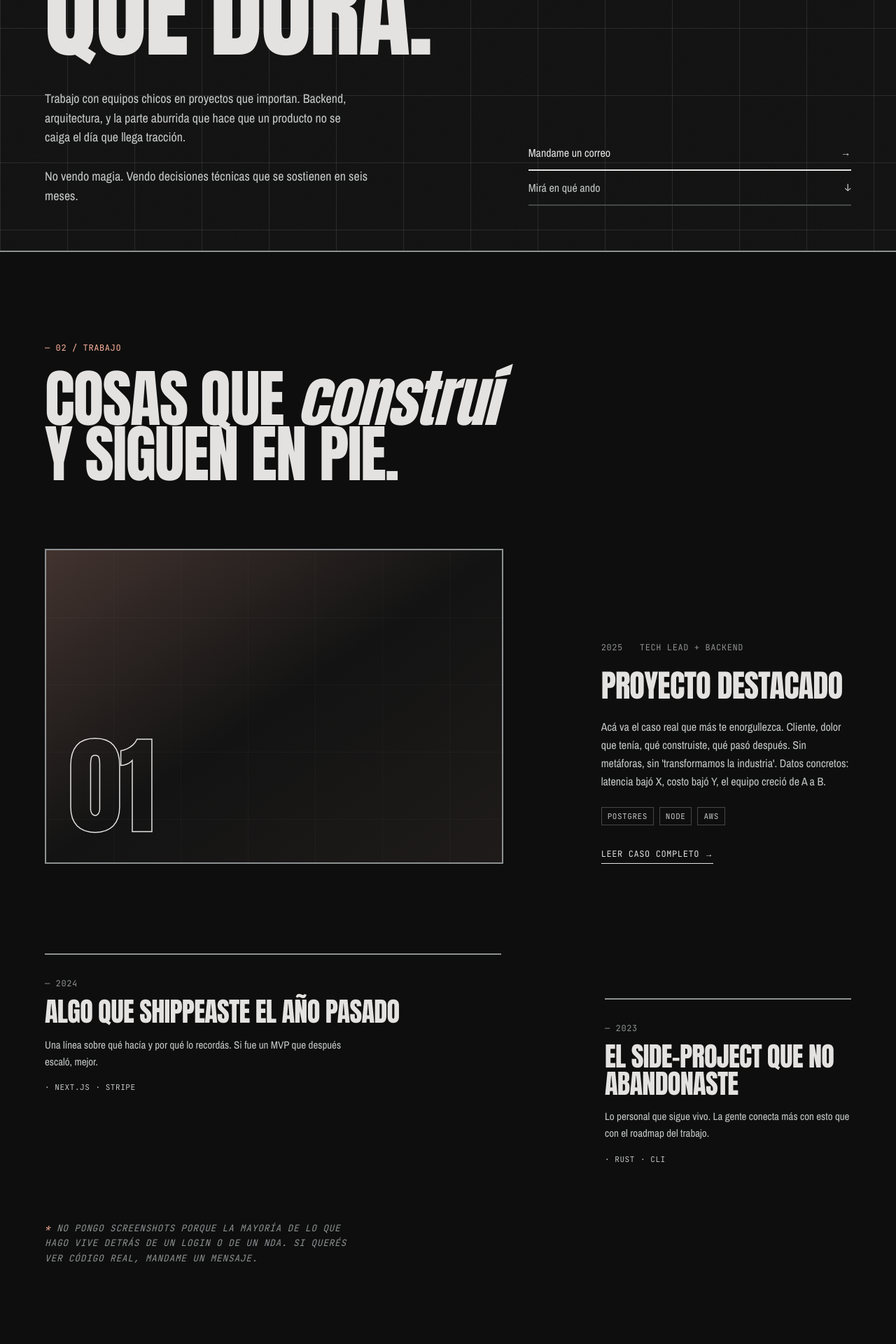
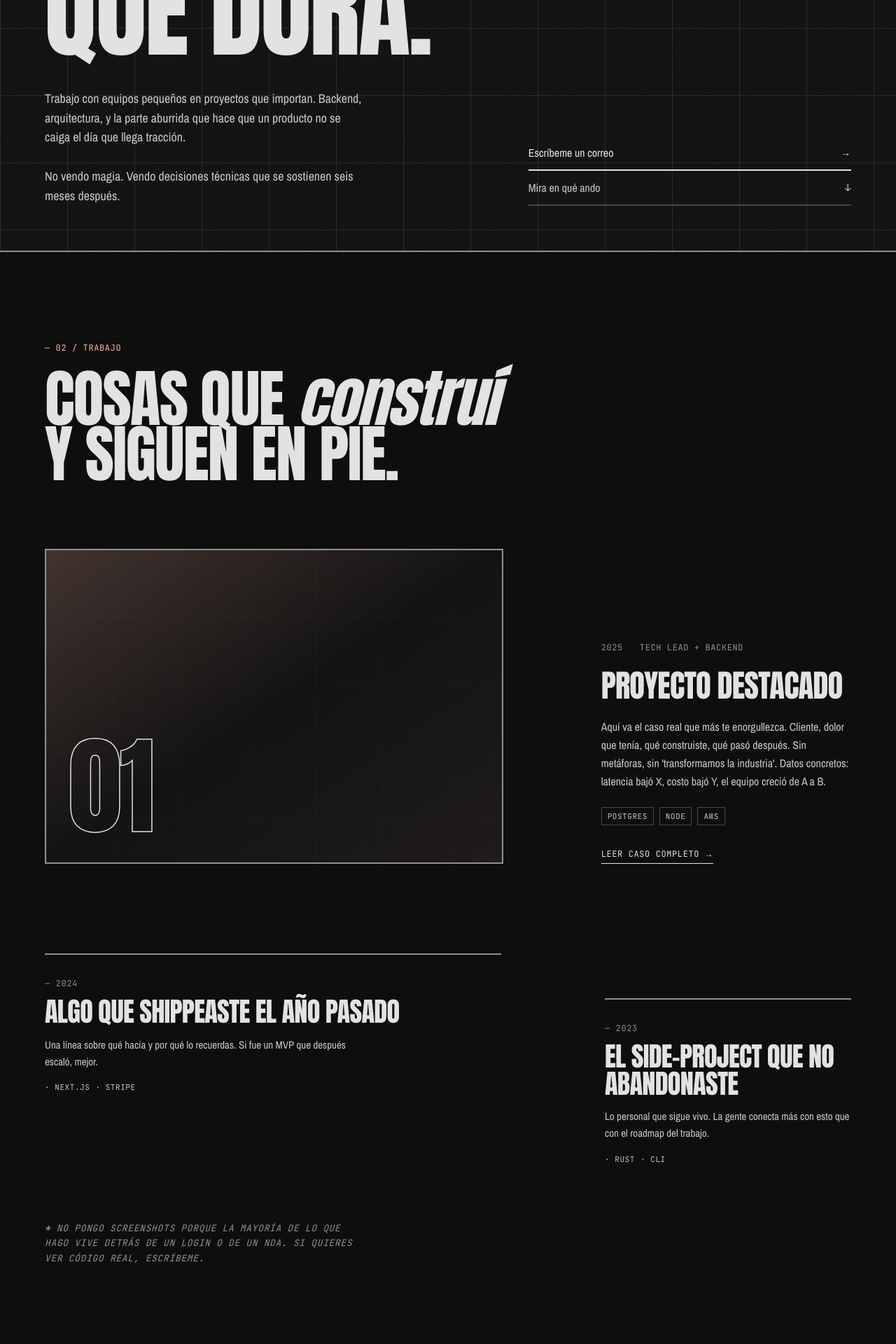
Before and after one commit to nachoavi/newLandingPage, a Next.js app: page / in a window 1280 px wide. Shown: the part 440-2360 px from the top of the page at 70% size. Built offline with nearby package versions, Linux system fonts and the light colour scheme.

Commit message:
refactor(copy): switch voice from Rioplatense to neutral Chilean Spanish

```diff
--- a/src/components/header.tsx
+++ b/src/components/header.tsx
@@ -92,7 +92,7 @@ export function Header() {
           transition={{ duration: 0.6, delay: 0.4, ease: [0.16, 1, 0.3, 1] }}
           className="hidden sm:inline-block font-mono text-[12px] text-on-surface-variant hover:text-tertiary transition-colors"
         >
-          escribime →
+          escríbeme →
         </motion.a>
       </div>
     </motion.header>
--- a/src/components/sections/contact.tsx
+++ b/src/components/sections/contact.tsx
@@ -22,16 +22,17 @@ export function Contact() {
             transition={{ duration: 1.1, ease: [0.22, 1, 0.36, 1] }}
             className="font-display uppercase text-[clamp(48px,9vw,140px)] leading-[0.86] mb-12"
           >
-            Si tenés un<br />
+            Si tienes un<br />
             problema <span className="italic normal-case lowercase">técnico</span>,<br />
-            escribime.
+            escríbeme.
           </motion.h2>
 
           <Reveal delay={0.2}>
             <p className="text-[18px] leading-relaxed max-w-xl mb-12 font-medium">
-              No tengo formulario. Los formularios se ignoran. Mandame un correo
-              con el contexto — qué estás construyendo, en qué punto estás, qué
-              te traba. Te respondo en 24-48 hs si tiene sentido para ambos.
+              No tengo formulario. Los formularios se ignoran. Escríbeme un
+              correo con el contexto — qué estás construyendo, en qué punto
+              estás, qué te traba. Respondo en 24-48 horas si hace sentido
+              para los dos.
             </p>
           </Reveal>
 
@@ -59,7 +60,7 @@ export function Contact() {
               <div className="opacity-70 mb-1">EN QUÉ ESTOY</div>
               <div className="text-[15px]">Aceptando proyectos para el próximo trimestre.</div>
               <div className="text-[14px] opacity-80 mt-1">
-                Prefiero equipos chicos. Backend o sistemas distribuidos.
+                Prefiero equipos pequeños. Backend o sistemas distribuidos.
               </div>
             </div>
           </Reveal>
--- a/src/components/sections/footer.tsx
+++ b/src/components/sections/footer.tsx
@@ -12,7 +12,7 @@ export function Footer() {
             <span className="text-stroke">San Martín</span>
           </div>
           <div className="font-mono text-[12px] text-outline mt-6 max-w-md leading-relaxed">
-            Esta página la armé yo, sin templates. Si algo se ve raro en tu pantalla, escribime
+            Esta página la armé yo, sin templates. Si algo se ve raro en tu pantalla, escríbeme
             — me interesa saberlo.
           </div>
         </div>
--- a/src/components/sections/hero.tsx
+++ b/src/components/sections/hero.tsx
@@ -55,13 +55,13 @@ export function Hero() {
             transition={{ duration: 1, delay: 0.5 }}
             className="md:col-span-6 lg:col-span-5 text-[18px] leading-[1.55] text-on-surface-variant"
           >
-            Trabajo con equipos chicos en proyectos que importan. Backend,
+            Trabajo con equipos pequeños en proyectos que importan. Backend,
             arquitectura, y la parte aburrida que hace que un producto no se
             caiga el día que llega tracción.
             <br />
             <br />
-            No vendo magia. Vendo decisiones técnicas que se sostienen en seis
-            meses.
+            No vendo magia. Vendo decisiones técnicas que se sostienen seis
+            meses después.
           </motion.p>
 
           <motion.div
@@ -74,14 +74,14 @@ export function Hero() {
               href="#contact"
               className="group inline-flex items-center justify-between gap-3 border-b-2 border-on-background pb-3 text-[16px] hover:border-tertiary hover:text-tertiary transition-colors"
             >
-              <span>Mandame un correo</span>
+              <span>Escríbeme un correo</span>
               <span className="font-mono text-[14px] group-hover:translate-x-1 transition-transform">→</span>
             </a>
             <a
               href="#lab"
               className="group inline-flex items-center justify-between gap-3 border-b-2 border-outline-variant pb-3 text-[16px] text-on-surface-variant hover:border-tertiary hover:text-tertiary transition-colors"
             >
-              <span>Mirá en qué ando</span>
+              <span>Mira en qué ando</span>
               <span className="font-mono text-[14px] group-hover:translate-x-1 transition-transform">↓</span>
             </a>
           </motion.div>
--- a/src/components/sections/lab.tsx
+++ b/src/components/sections/lab.tsx
@@ -8,7 +8,7 @@ const FEATURED = {
   role: "Tech lead + backend",
   title: "Proyecto destacado",
   body:
-    "Acá va el caso real que más te enorgullezca. Cliente, dolor que tenía, qué construiste, qué pasó después. Sin metáforas, sin 'transformamos la industria'. Datos concretos: latencia bajó X, costo bajó Y, el equipo creció de A a B.",
+    "Aquí va el caso real que más te enorgullezca. Cliente, dolor que tenía, qué construiste, qué pasó después. Sin metáforas, sin 'transformamos la industria'. Datos concretos: latencia bajó X, costo bajó Y, el equipo creció de A a B.",
   tags: ["Postgres", "Node", "AWS"],
   link: "#",
 };
@@ -18,7 +18,7 @@ const SECONDARY = [
     year: "2024",
     title: "Algo que shippeaste el año pasado",
     body:
-      "Una línea sobre qué hacía y por qué lo recordás. Si fue un MVP que después escaló, mejor.",
+      "Una línea sobre qué hacía y por qué lo recuerdas. Si fue un MVP que después escaló, mejor.",
     tags: ["Next.js", "Stripe"],
   },
   {
@@ -124,8 +124,8 @@ export function Lab() {
       {/* Margin note — handwritten feel */}
       <div className="mt-20 max-w-md font-mono text-[13px] text-outline italic leading-relaxed">
         <span className="text-tertiary">*</span> No pongo screenshots porque la mayoría de
-        lo que hago vive detrás de un login o de un NDA. Si querés ver código real,
-        mandame un mensaje.
+        lo que hago vive detrás de un login o de un NDA. Si quieres ver código real,
+        escríbeme.
       </div>
     </section>
   );
--- a/src/components/sections/stack.tsx
+++ b/src/components/sections/stack.tsx
@@ -4,9 +4,9 @@ import { motion } from "motion/react";
 import { Reveal } from "../anim/reveal";
 
 const TOOLS = [
-  { name: "TypeScript", since: "desde 2019", note: "todavía discuto si vale la pena en proyectos chicos. casi siempre sí." },
+  { name: "TypeScript", since: "desde 2019", note: "todavía discuto si vale la pena en proyectos pequeños. casi siempre sí." },
   { name: "PostgreSQL", since: "siempre", note: "antes de buscar otra base, leí los docs de la que uso." },
-  { name: "Next.js", since: "desde la 12", note: "tiene defectos. me los banco." },
+  { name: "Next.js", since: "desde la 12", note: "tiene defectos. los soporto porque el resto me convence." },
   { name: "Node + Fastify", since: "lo que decida el equipo", note: "express si hay legacy. fastify si lo elijo yo." },
   { name: "Tailwind", since: "desde la v2", note: "sí, leí las críticas. no me convencieron." },
   { name: "Docker + AWS", since: "el día a día", note: "lo justo. no soy DevOps puro." },
--- a/src/components/sections/vision.tsx
+++ b/src/components/sections/vision.tsx
@@ -7,7 +7,7 @@ const BELIEFS = [
   {
     n: "01",
     h: "Los conceptos antes que el código.",
-    p: "Si no sabés qué es el DOM, no vas a entender React. Si no entendés transacciones, Postgres te va a sorprender feo. Los atajos no existen — solo deuda postergada.",
+    p: "Si no sabes qué es el DOM, no vas a entender React. Si no entiendes transacciones, Postgres te va a sorprender feo. Los atajos no existen — solo deuda postergada.",
   },
   {
     n: "02",
@@ -48,7 +48,7 @@ export function Vision() {
             </h2>
             <p className="mt-8 text-[15px] text-on-surface-variant leading-relaxed max-w-sm">
               Cinco cosas que defiendo. No son universales — son las mías. Si
-              alguna no te cierra, mejor: hablamos.
+              alguna no te hace sentido, mejor: conversemos.
             </p>
           </Reveal>
         </div>
```
